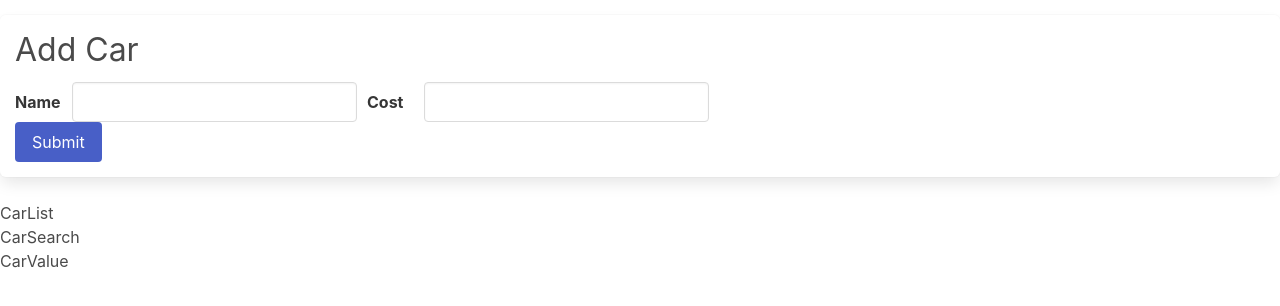
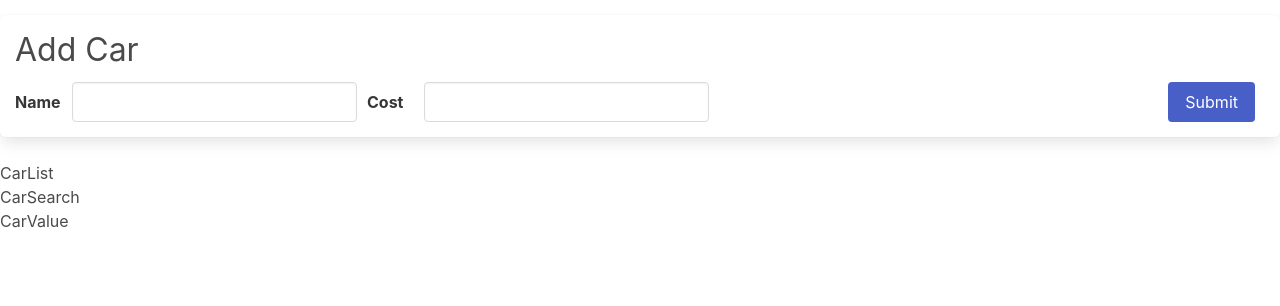
Before and after one commit to olaide-hok/Cars-Diary, a React (Create React App) app: page / in a window 1280 px wide. Shown: the top 306 px of the page. Built offline with nearby package versions, Linux system fonts and the light colour scheme.

Commit message:
Added div for submit button into form tag

```diff
--- a/src/components/CarForm.js
+++ b/src/components/CarForm.js
@@ -45,10 +45,10 @@ const CarForm = () => {
                         />
                     </div>
                 </div>
+                <div className="field">
+                    <button className="button is-link">Submit</button>
+                </div>
             </form>
-            <div className="field">
-                <button className="button is-link">Submit</button>
-            </div>
         </div>
     )
 }
```
